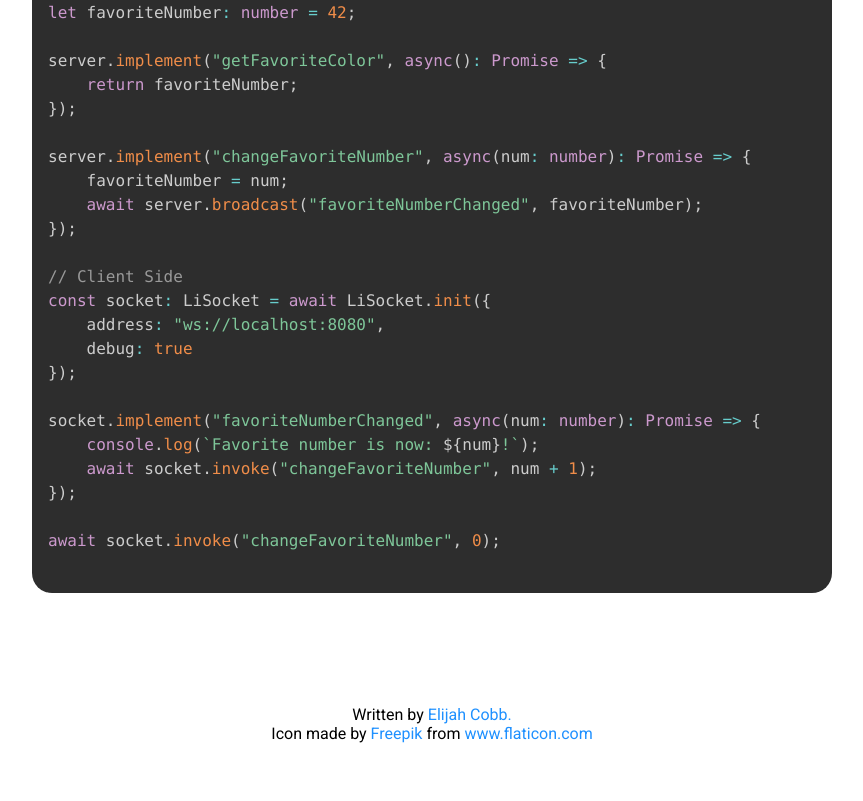
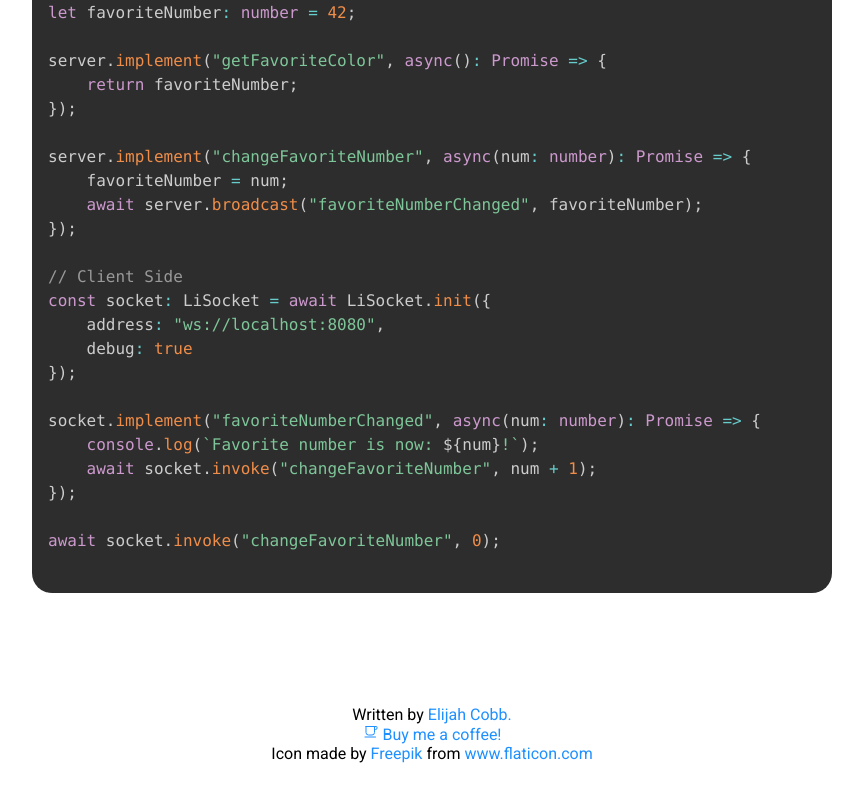
Before and after one commit to element-ts/element-ts.com, a plain HTML site: page index.html in a window 1280 px wide. Shown: the part 4941-5742 px from the top of the page, without its empty margins (208-1071 px from the left). Drawn offline with nearby package versions, Linux system fonts and the light colour scheme; some packages are replaced by stand-ins of ours; a script that the page names is missing.

Commit message:
added buy me a cofee

```diff
--- a/index.html
+++ b/index.html
@@ -242,6 +242,10 @@ await socket.invoke("changeFavoriteNumber", 0);
 	</main>
 	<footer>
 		<p>Written by <a href="https://elijahcobb.com" target="_blank">Elijah Cobb.</a></p>
+		<a class="contact" href="https://www.buymeacoffee.com/elijahjcobb" target="_blank">
+			<ion-icon name="cafe-outline"></ion-icon>
+			<span>Buy me a coffee!</span>
+		</a>
 		<div>Icon made by <a href="https://www.flaticon.com/authors/freepik" title="Freepik">Freepik</a> from <a href="https://www.flaticon.com/" title="Flaticon">www.flaticon.com</a></div>
 	</footer>
 </body>
```
